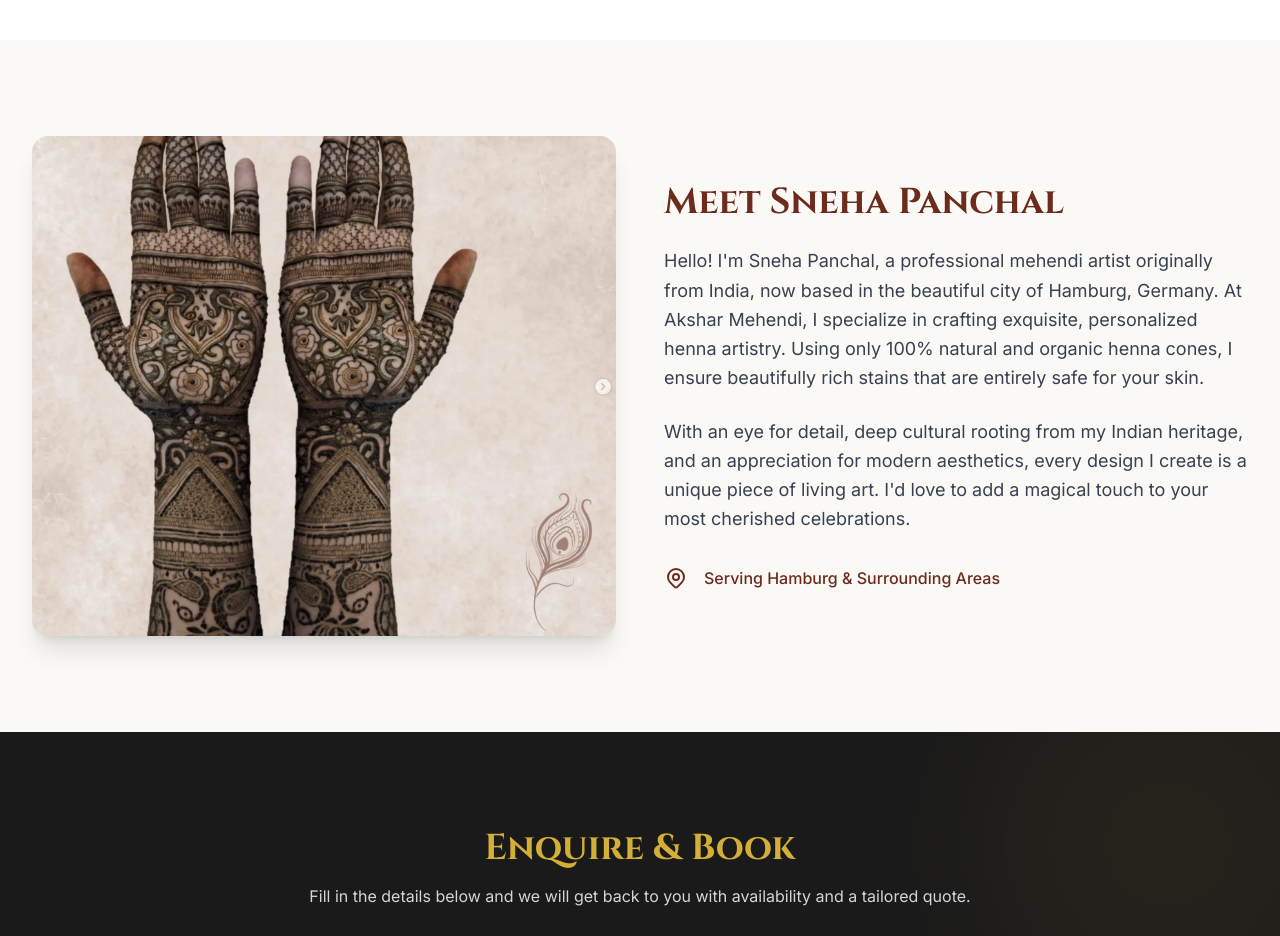
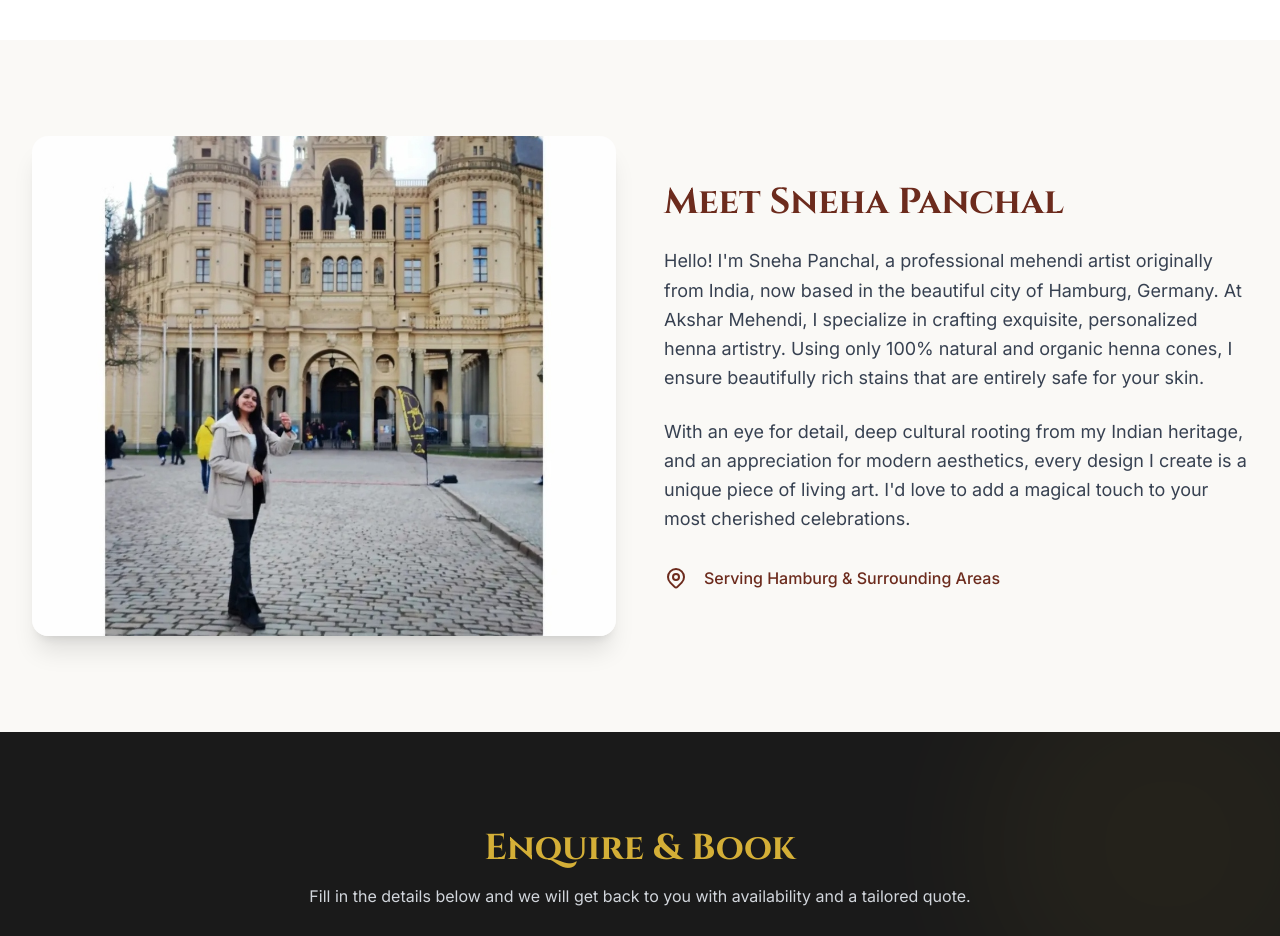
Before and after one commit to zeusnotokay/Akshar-Mehendi, a website: page public/index.html in a window 1280 px wide. Shown: the part 2240-3176 px from the top of the page. Drawn offline with nearby package versions, Linux system fonts and the light colour scheme.

Commit message:
Update Sneha portrait photo in About section

```diff
--- a/public/index.html
+++ b/public/index.html
@@ -153,7 +153,7 @@
     <section id="about" class="py-24 bg-cream">
         <div class="max-w-7xl mx-auto px-4 sm:px-6 lg:px-8 flex flex-col md:flex-row items-center gap-12">
             <div class="md:w-1/2 rounded-2xl overflow-hidden shadow-xl">
-                 <img src="images/user_img_2.jpg" alt="Artist working" class="w-full h-[500px] object-cover">
+                 <img src="images/sneha.jpg" alt="Sneha Panchal" class="w-full h-[500px] object-cover">
             </div>
             <div class="md:w-1/2">
                 <h2 class="text-4xl font-serif font-bold text-maroon mb-6">Meet Sneha Panchal</h2>
```
Also changed, not shown: public/images/sneha.jpg (added).
